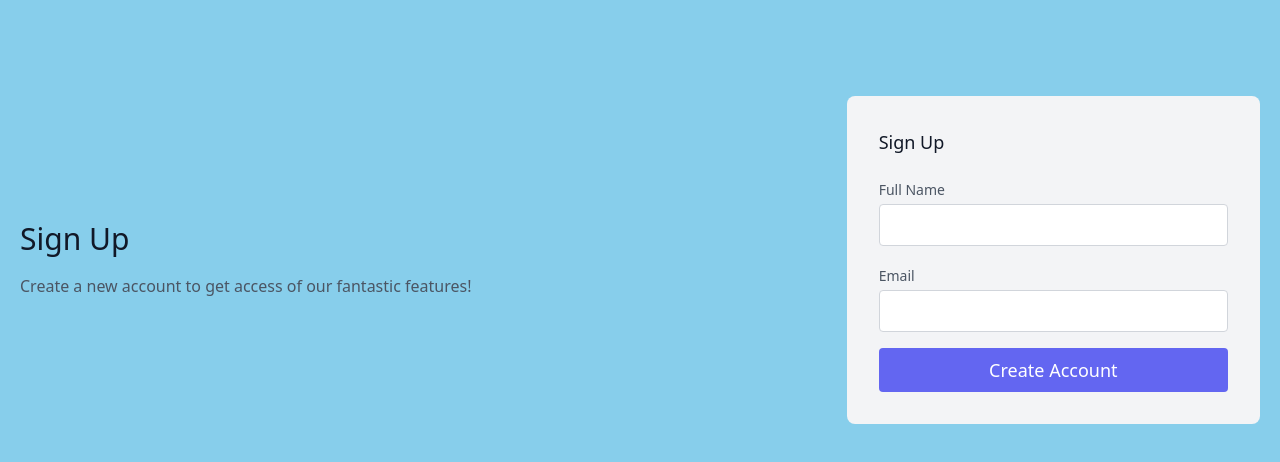
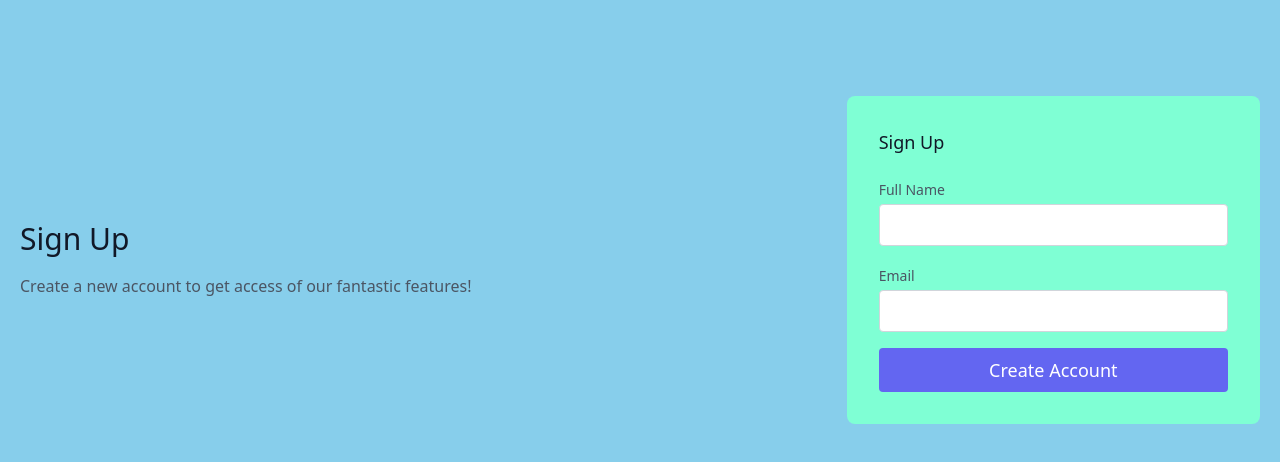
Before and after one commit to prabhjot-arora31/My_Website, a plain HTML site: page signup.html in a window 1280 px wide. Drawn offline with nearby package versions, Linux system fonts and the light colour scheme.

Commit message:
Update signup.html

```diff
--- a/signup.html
+++ b/signup.html
@@ -18,6 +18,7 @@
         </div>
         <div
           class="lg:w-2/6 md:w-1/2 bg-gray-100 rounded-lg p-8 flex flex-col md:ml-auto w-full mt-10 md:mt-0"
+          style="background-color: aquamarine"
         >
           <h2 class="text-gray-900 text-lg font-medium title-font mb-5">
             Sign Up
```
